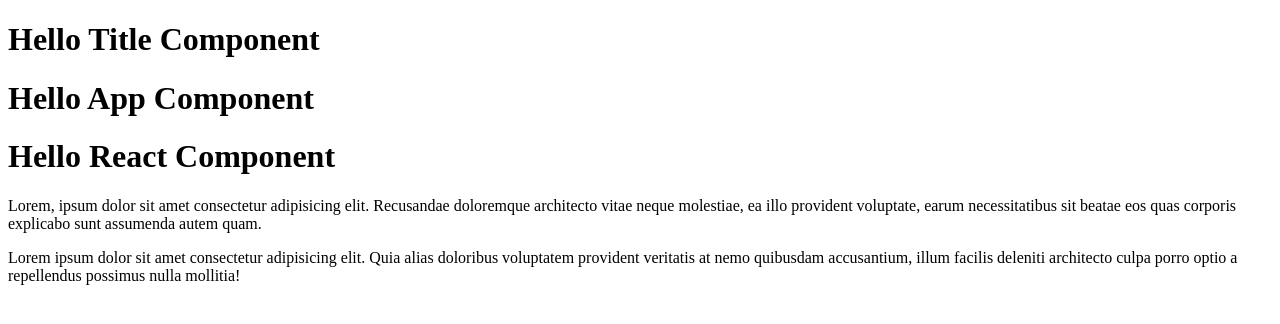
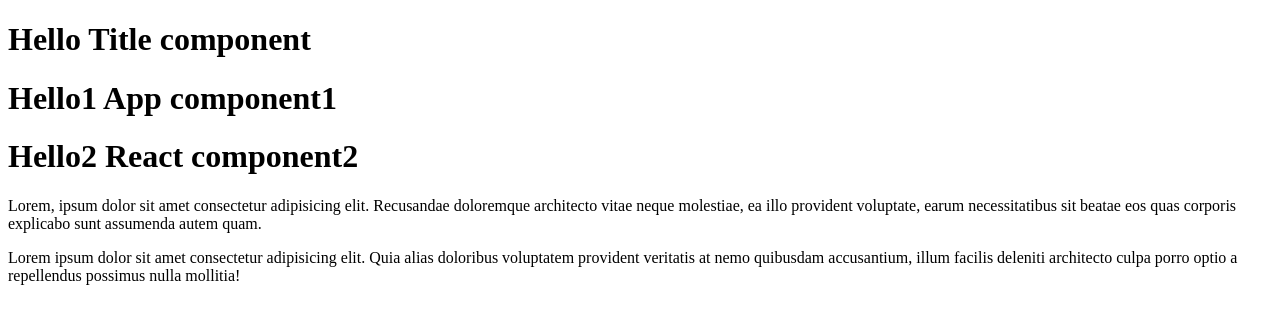
Before and after one commit to Vasyltsiun/shop-project-16.03, a React (Create React App) app: page / in a window 1280 px wide. Shown: the top 324 px of the page. Built offline with nearby package versions, Linux system fonts and the light colour scheme.

Commit message:
added propses to component

```diff
--- a/src/index.tsx
+++ b/src/index.tsx
@@ -3,11 +3,17 @@ import ReactDOM from 'react-dom/client'
 //arrow Function
 
 type HeaderProps = {
+    LeftPart: string
     text: string
+    RightPart: string
 }
 
 const Header = (props: HeaderProps) => {
-    return <h1>Hello {props.text} Component</h1>
+    return (
+        <h1>
+            {props.LeftPart} {props.text} {props.RightPart}
+        </h1>
+    )
 }
 
 const Content = () => (
@@ -30,9 +36,9 @@ const Content = () => (
 const App = () => {
     return (
         <>
-            <Header text="Title" />
-            <Header text="App" />
-            <Header text="React" />
+            <Header LeftPart="Hello" text="Title" RightPart="component" />
+            <Header LeftPart="Hello1" text="App" RightPart="component1" />
+            <Header LeftPart="Hello2" text="React" RightPart="component2" />
             <Content />
         </>
     )
```
